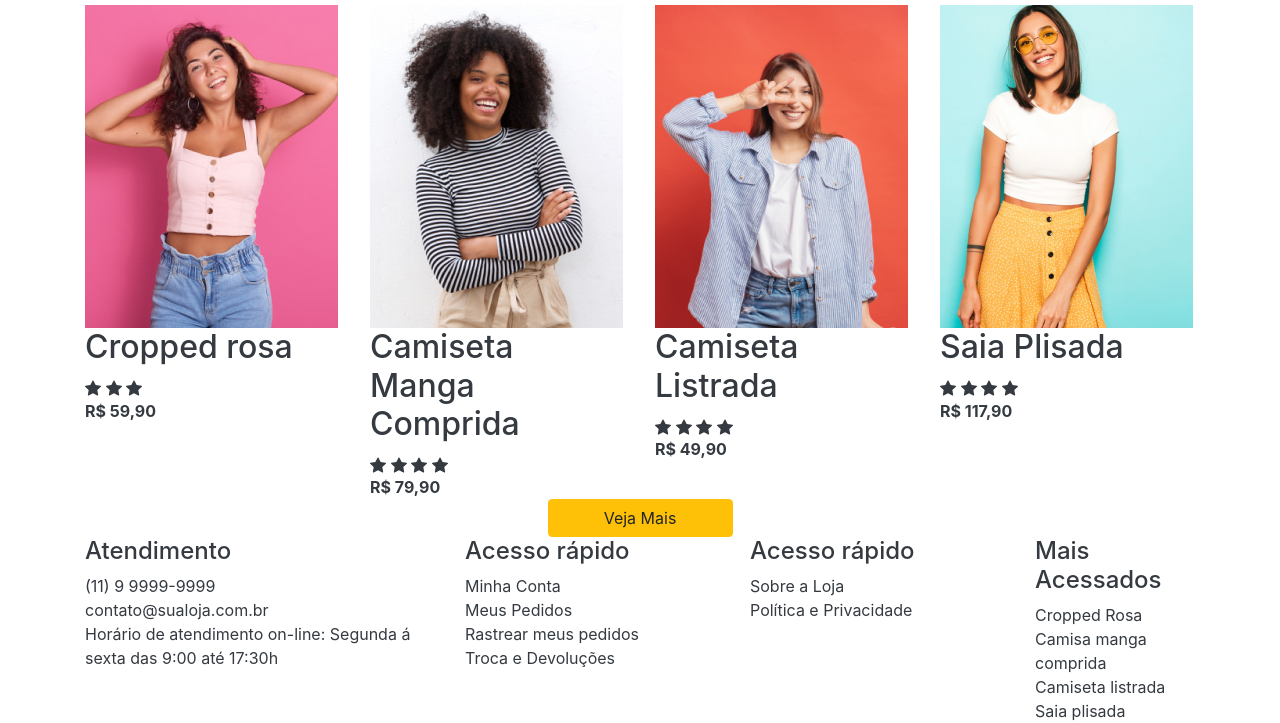
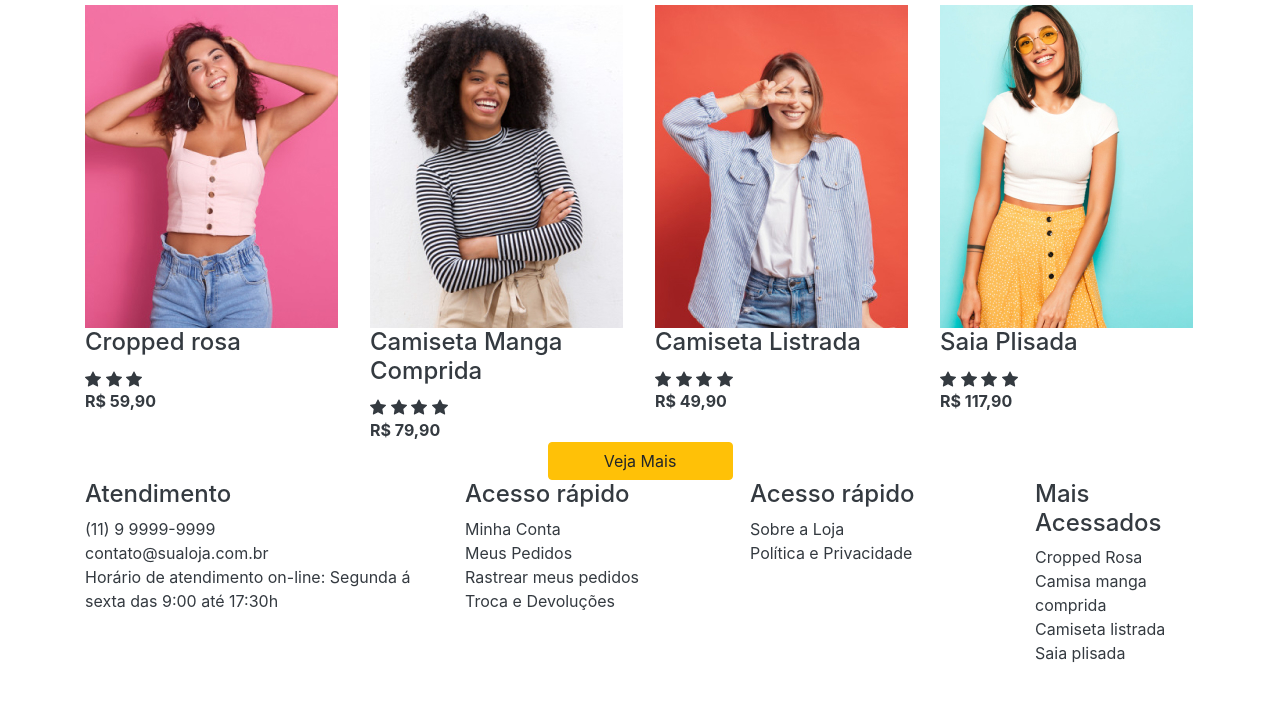
Before and after one commit to AmandaxD2/site_moda_da_mulher, a plain HTML site: page index.html in a window 1280 px wide. Shown: the part 530-1253 px from the top of the page. After the commit the page ends 1195 px from the top, so only its background shows below. Drawn offline with nearby package versions, Linux system fonts and the light colour scheme.

```diff
--- a/assets/scss/style.scss
+++ b/assets/scss/style.scss
@@ -9,6 +9,7 @@
 @import "./header.scss";
 @import "./nav-produtos.scss";
 @import "./banners-secundario.scss";
+@import "./produtos.scss";
 
 //Framework
 @import "./bootstrap.scss";
--- a/index.html
+++ b/index.html
@@ -199,7 +199,8 @@
     </section>
     <!-- end banner secundario -->
 
-    <section class="container">
+    <!-- container produtos -->
+    <section class="container produtos">
 
         <!-- title -->
         <h1 class="text-center"> Mais Populares </h1>
@@ -208,7 +209,7 @@
         <article class="row">
 
             <!--  produtos -->
-            <section class=" produtos col-md-3">
+            <a href="#" class=" produtos-container col-md-3">
 
                 <!-- imagem do produto -->
                 <img src="assets/img/cropped-rosa.jpg" class="img-fluid" alt="cropped-rosa">
@@ -216,7 +217,7 @@
                 <!-- itens do produto -->
                 <article class="produtos-itens">
                     <!-- title produto -->
-                    <h2>Cropped rosa</h2>
+                    <h4>Cropped rosa</h4>
 
                     <!-- estrelas -->
                     <div class="produtos-stars">
@@ -240,11 +241,11 @@
                 </article>
                 <!-- end itens do produto -->
 
-            </section>
+            </a>
             <!-- end produtos -->
 
             <!--  produtos -->
-            <section class=" produtos col-md-3">
+            <a href="#" class=" produtos-container col-md-3">
 
                 <!-- imagem do produto -->
                 <img src="assets/img/camiseta-manga-comprida.jpg" class="img-fluid" alt="camiseta manga comprida">
@@ -252,7 +253,7 @@
                 <!-- itens do produto -->
                 <article class="produtos-itens">
                     <!-- title produto -->
-                    <h2>Camiseta Manga Comprida</h2>
+                    <h4>Camiseta Manga Comprida</h4>
 
                     <!-- estrelas -->
                     <div class="produtos-stars">
@@ -279,11 +280,11 @@
                 </article>
                 <!-- end itens do produto -->
 
-            </section>
+            </a>
             <!-- end produtos -->
 
             <!--  produtos -->
-            <section class=" produtos col-md-3">
+            <a href="#" class=" produtos-container col-md-3">
 
                 <!-- imagem do produto -->
                 <img src="assets/img/camiseta-listrada.jpg" class="img-fluid" alt="camiseta listrada">
@@ -291,7 +292,7 @@
                 <!-- itens do produto -->
                 <article class="produtos-itens">
                     <!-- title produto -->
-                    <h2>Camiseta Listrada</h2>
+                    <h4>Camiseta Listrada</h4>
 
                     <!-- estrelas -->
                     <div class="produtos-stars">
@@ -318,11 +319,11 @@
                 </article>
                 <!-- end itens do produto -->
 
-            </section>
+            </a>
             <!-- end produtos -->
 
             <!--  produtos -->
-            <section class=" produtos col-md-3">
+            <a href="#" class=" produtos-container col-md-3">
 
                 <!-- imagem do produto -->
                 <img src="assets/img/saia-plisada.jpg" class="img-fluid" alt=" Saia Plisada">
@@ -330,7 +331,7 @@
                 <!-- itens do produto -->
                 <article class="produtos-itens">
                     <!-- title produto -->
-                    <h2>Saia Plisada</h2>
+                    <h4>Saia Plisada</h4>
 
                     <!-- estrelas -->
                     <div class="produtos-stars">
@@ -357,7 +358,7 @@
                 </article>
                 <!-- end itens do produto -->
 
-            </section>
+            </a>
             <!-- end produtos -->
 
         </article>
```
Also changed, not shown: assets/scss/produtos.scss (added).
